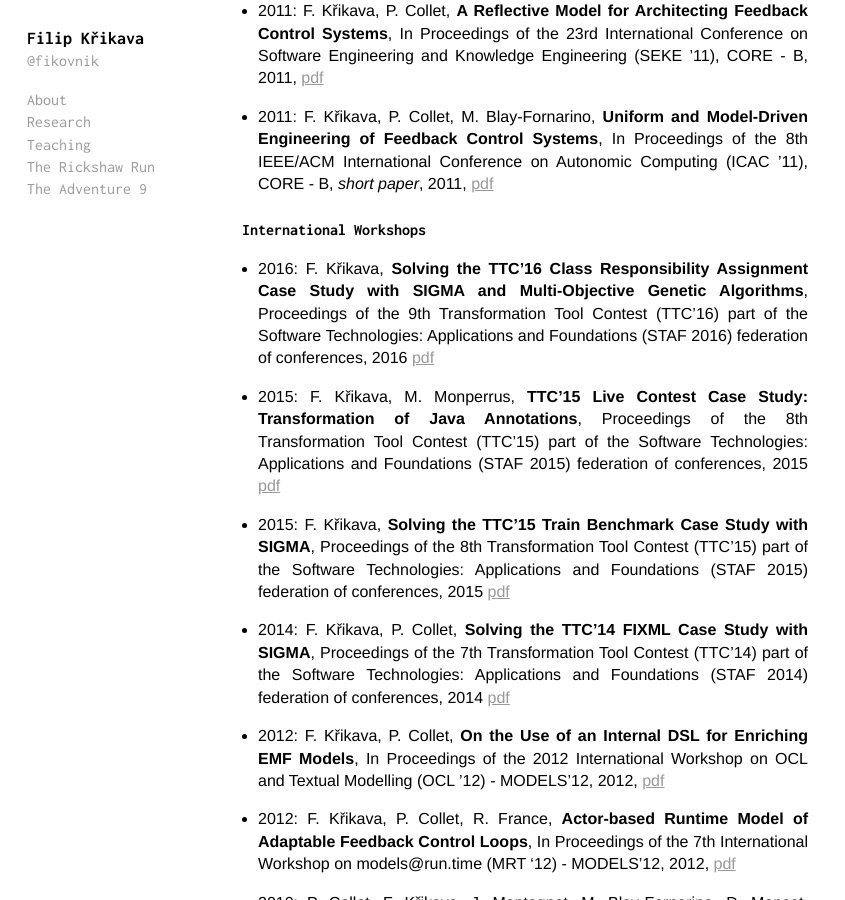
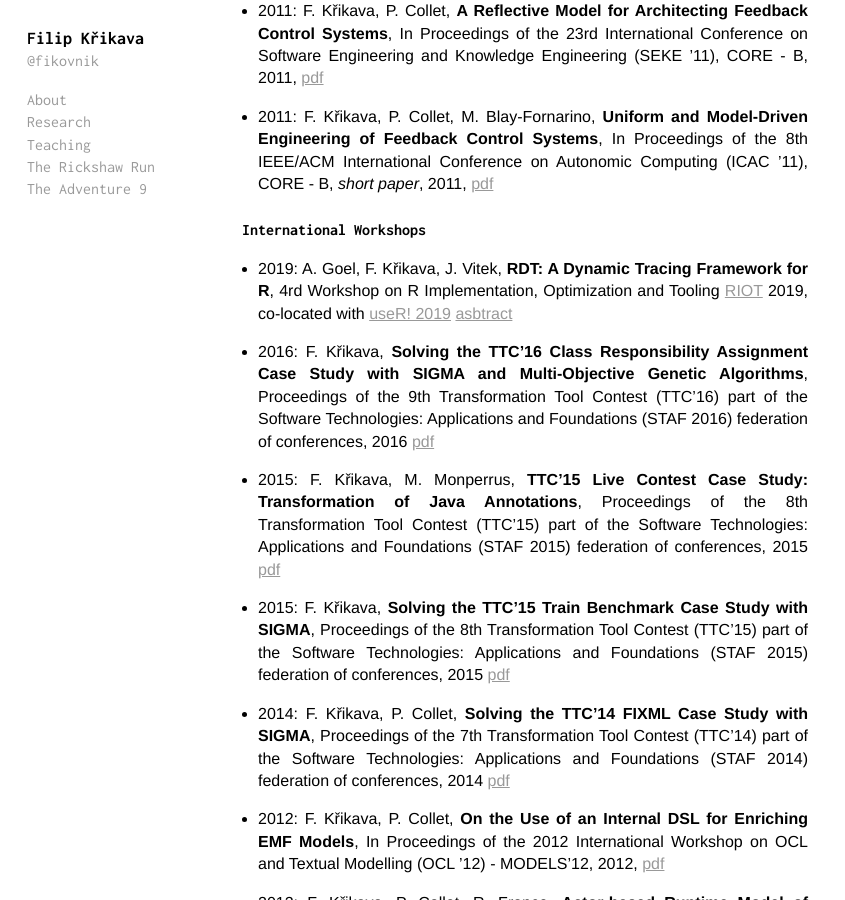
Before and after one commit to fikovnik/fikovnik.github.com, a Jekyll site: the page built from _posts/exhibit/0001-01-02-research.md, in a window 1280 px wide and 900 px high, scrolled down 2333 px. Shown: the whole window, without its empty margins (0-845 px from the left). Built offline with Jekyll 4.4.1, drawn with Linux system fonts in a browser that asks for light colours.

Commit message:
Add RIOT'19

```diff
--- a/_posts/exhibit/0001-01-02-research.md
+++ b/_posts/exhibit/0001-01-02-research.md
@@ -60,6 +60,9 @@ List of publication at [Google Scholar](http://scholar.google.co.kr/citations?hl
 - 2011: F. Křikava, P. Collet, M. Blay-Fornarino, __Uniform and Model-Driven Engineering of Feedback Control Systems__, In Proceedings of the 8th IEEE/ACM International Conference on Autonomic Computing (ICAC ’11), CORE - B, _short paper_, 2011, [pdf](https://hal.inria.fr/hal-01117776)
 
 ### International Workshops
+
+- 2019: A. Goel, F. Křikava, J. Vitek, __RDT: A Dynamic Tracing Framework for R__, 4rd Workshop on R Implementation, Optimization and Tooling
+[RIOT](https://riotworkshop.github.io/) 2019, co-located with [useR! 2019](https://riotworkshop.github.io/) [asbtract](https://riotworkshop.github.io/abstracts/riot-2019-dynamic-tracing.pdf)
 
 - 2016: F. Křikava, __Solving the TTC’16 Class Responsibility Assignment Case Study with SIGMA and Multi-Objective Genetic Algorithms__, Proceedings of the 9th Transformation Tool Contest (TTC'16) part of the Software Technologies: Applications and Foundations (STAF 2016) federation of conferences, 2016 [pdf](https://hal.inria.fr/hal-01615255)
 
```
